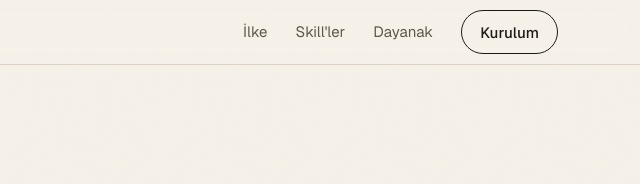
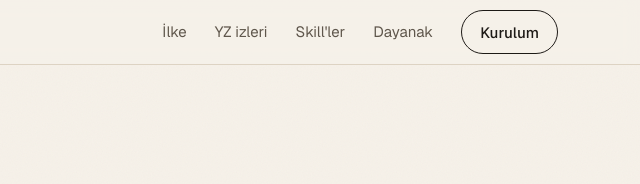
Before and after one commit to ocalmehmet704-sys/ultrawrite, a plain HTML site: page docs/index.html in a window 1280 px wide. Shown: the top 184 px of the page, 640-1280 px from the left. Drawn offline with nearby package versions, Linux system fonts and the light colour scheme.

Commit message:
site: nav link to YZ izleri page

```diff
--- a/docs/index.html
+++ b/docs/index.html
@@ -187,6 +187,7 @@ footer .wrap{display:flex;justify-content:space-between;gap:24px;flex-wrap:wrap}
     <a class="mark" href="#">ultra<span>write</span></a>
     <nav aria-label="Ana menü">
       <a href="#ilke">İlke</a>
+      <a href="slop.html">YZ izleri</a>
       <a href="#skiller">Skill'ler</a>
       <a href="#dayanak">Dayanak</a>
       <a class="btn ghost" href="#kurulum">Kurulum</a>
```
